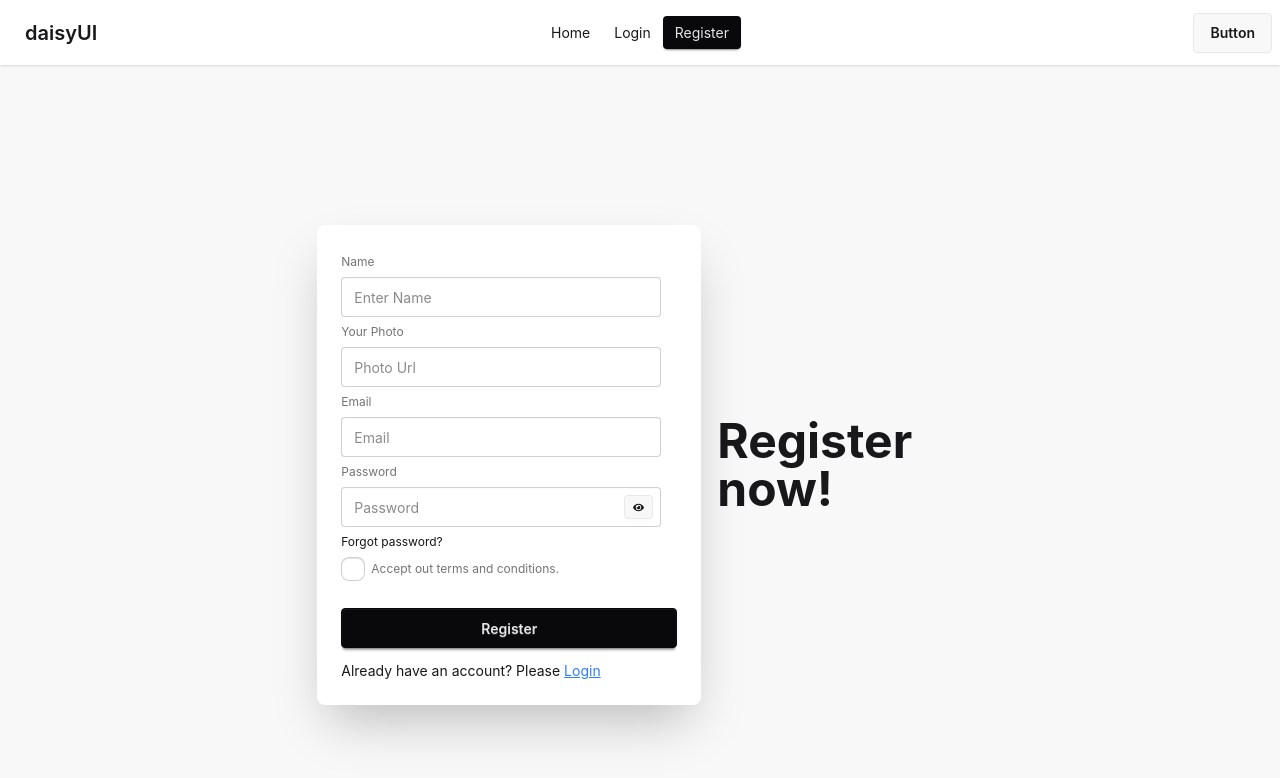
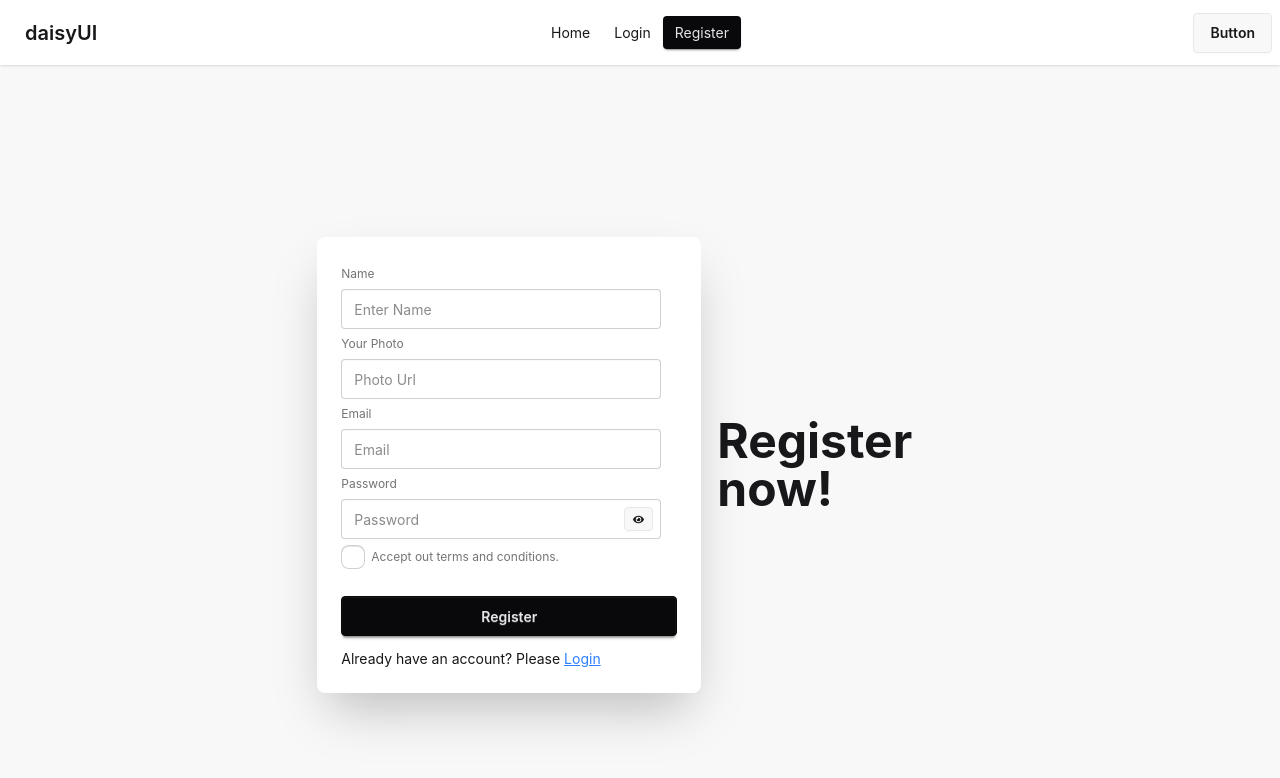
Before and after one commit to asm-saim/v11-email-password-auth, a React (Vite) app: page /register in a window 1280 px wide. Shown: the top 778 px of the page. Built offline with nearby package versions, Linux system fonts and the light colour scheme.

Commit message:
removed forget password from register page

```diff
--- a/src/components/Register/Register.jsx
+++ b/src/components/Register/Register.jsx
@@ -139,9 +139,7 @@ const Register = () => {
                     {showPassword ? <FaEyeSlash /> : <FaEye></FaEye>}
                   </button>
                 </div>
-                <div>
-                  <a className="link link-hover">Forgot password?</a>
-                </div>
+
                 <div>
                   <label class="label">
                     <input type="checkbox" class="checkbox" name="terms" />
```
